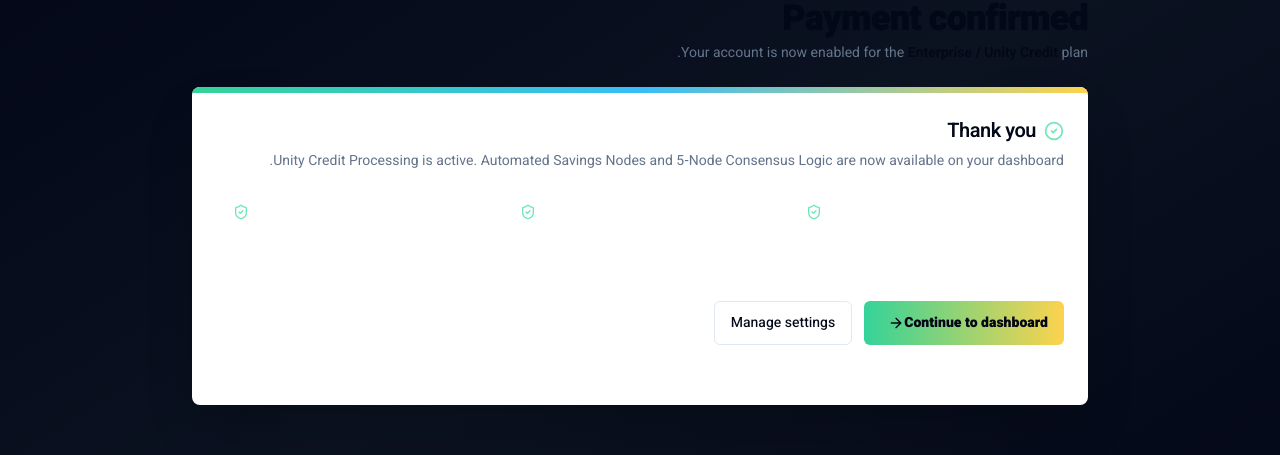
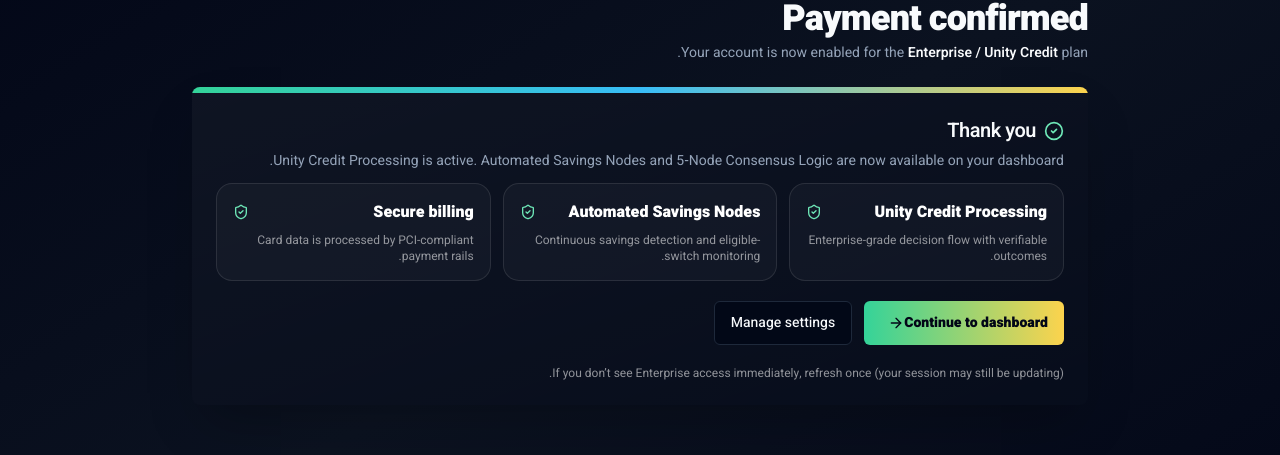
Before and after one commit to unitycredit/unity-credit-final, a Next.js app: page /premium/success in a window 1280 px wide. Shown: the part 146-601 px from the top of the page. Built offline with nearby package versions, Linux system fonts and the light colour scheme; no server answers.

Commit message:
Update Tailwind configuration to use JavaScript file and add dark mode CSS variables

```diff
--- a/app/globals.css
+++ b/app/globals.css
@@ -24,6 +24,28 @@
     --input: 214.3 31.8% 91.4%;
     --ring: 222.2 84% 4.9%;
     --radius: 0.5rem;
+  }
+
+  .dark {
+    --background: 222.2 84% 4.9%;
+    --foreground: 210 40% 98%;
+    --card: 222.2 84% 4.9%;
+    --card-foreground: 210 40% 98%;
+    --popover: 222.2 84% 4.9%;
+    --popover-foreground: 210 40% 98%;
+    --primary: 210 40% 98%;
+    --primary-foreground: 222.2 47.4% 11.2%;
+    --secondary: 217.2 32.6% 17.5%;
+    --secondary-foreground: 210 40% 98%;
+    --muted: 217.2 32.6% 17.5%;
+    --muted-foreground: 215 20.2% 65.1%;
+    --accent: 217.2 32.6% 17.5%;
+    --accent-foreground: 210 40% 98%;
+    --destructive: 0 62.8% 30.6%;
+    --destructive-foreground: 210 40% 98%;
+    --border: 217.2 32.6% 17.5%;
+    --input: 217.2 32.6% 17.5%;
+    --ring: 212.7 26.8% 83.9%;
   }
 }
 
--- /dev/null
+++ b/tailwind.config.js
@@ -0,0 +1,78 @@
+const tailwindcssAnimate = require('tailwindcss-animate')
+
+/** @type {import('tailwindcss').Config} */
+module.exports = {
+  darkMode: ['class'],
+  content: ['./pages/**/*.{js,ts,jsx,tsx,mdx}', './components/**/*.{js,ts,jsx,tsx,mdx}', './app/**/*.{js,ts,jsx,tsx,mdx}'],
+  theme: {
+    container: {
+      center: true,
+      padding: '2rem',
+      screens: {
+        '2xl': '1400px',
+      },
+    },
+    extend: {
+      colors: {
+        border: 'hsl(var(--border))',
+        input: 'hsl(var(--input))',
+        ring: 'hsl(var(--ring))',
+        background: 'hsl(var(--background))',
+        foreground: 'hsl(var(--foreground))',
+        primary: {
+          DEFAULT: '#001f3f',
+          foreground: '#ffffff',
+        },
+        secondary: {
+          DEFAULT: '#ffffff',
+          foreground: '#001f3f',
+        },
+        destructive: {
+          DEFAULT: 'hsl(var(--destructive))',
+          foreground: 'hsl(var(--destructive-foreground))',
+        },
+        muted: {
+          DEFAULT: 'hsl(var(--muted))',
+          foreground: 'hsl(var(--muted-foreground))',
+        },
+        accent: {
+          DEFAULT: '#003d7a',
+          foreground: '#ffffff',
+        },
+        popover: {
+          DEFAULT: 'hsl(var(--popover))',
+          foreground: 'hsl(var(--popover-foreground))',
+        },
+        card: {
+          DEFAULT: 'hsl(var(--card))',
+          foreground: 'hsl(var(--card-foreground))',
+        },
+        gold: {
+          DEFAULT: '#d4af37',
+          light: '#f4e4bc',
+          dark: '#b8941f',
+        },
+      },
+      borderRadius: {
+        lg: 'var(--radius)',
+        md: 'calc(var(--radius) - 2px)',
+        sm: 'calc(var(--radius) - 4px)',
+      },
+      keyframes: {
+        'accordion-down': {
+          from: { height: '0' },
+          to: { height: 'var(--radix-accordion-content-height)' },
+        },
+        'accordion-up': {
+          from: { height: 'var(--radix-accordion-content-height)' },
+          to: { height: '0' },
+        },
+      },
+      animation: {
+        'accordion-down': 'accordion-down 0.2s ease-out',
+        'accordion-up': 'accordion-up 0.2s ease-out',
+      },
+    },
+  },
+  plugins: [tailwindcssAnimate],
+}
```
Also changed, not shown: components.json.
